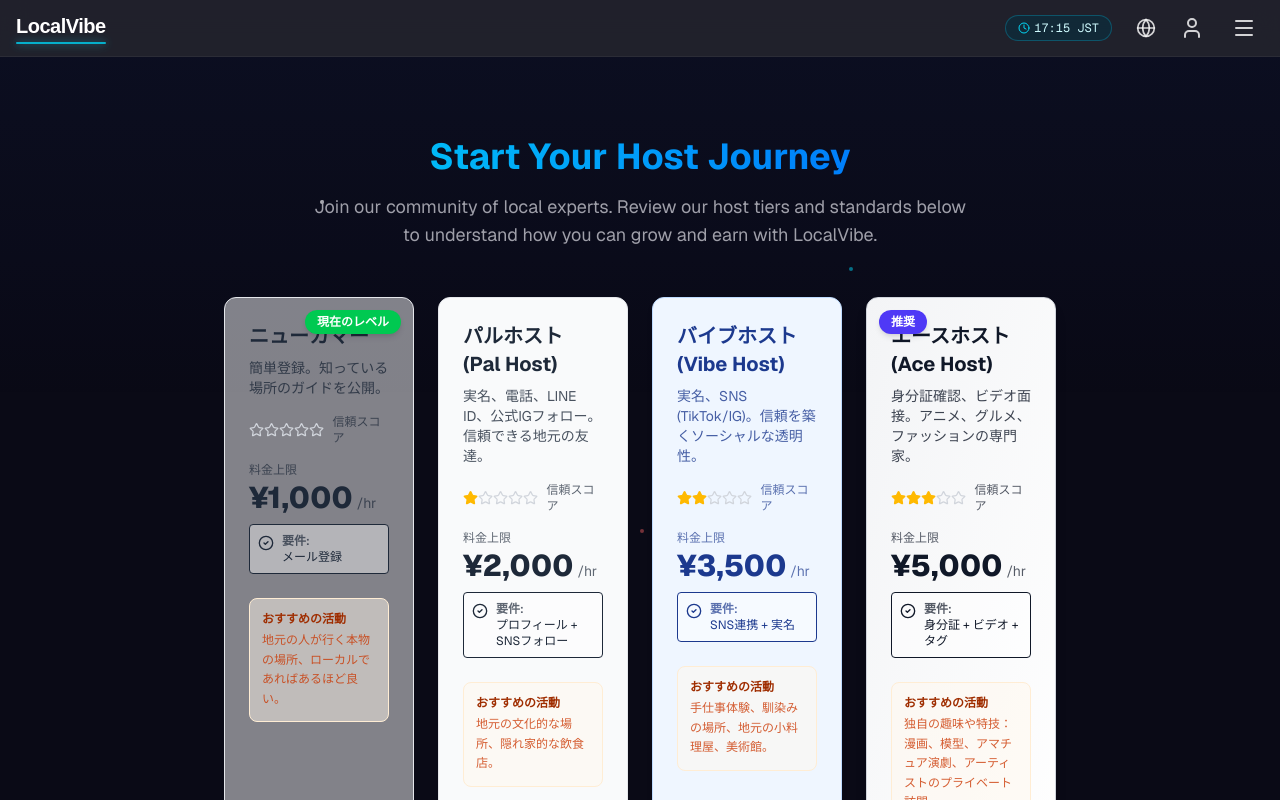
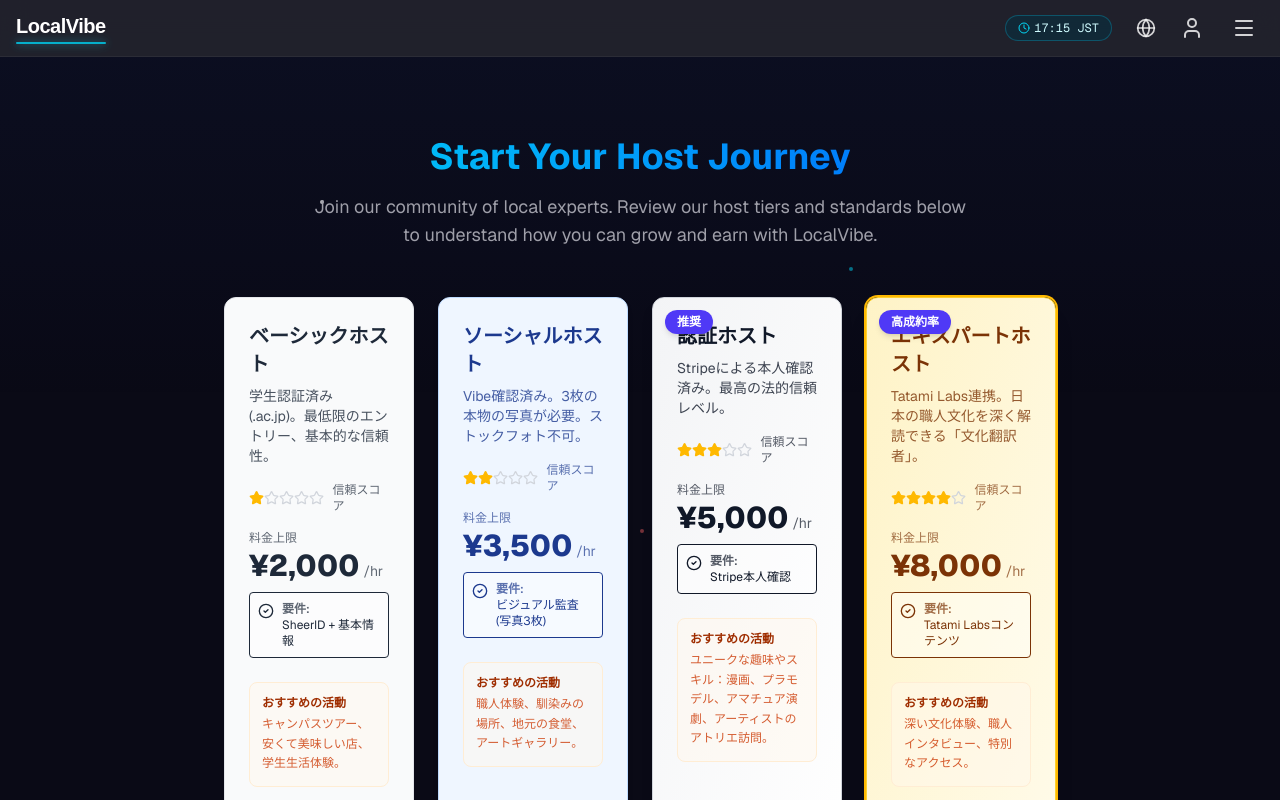
Before and after one commit to dennisjiadennis-blip/soonmet, a Next.js app: page /dashboard in a window 1280 px wide. Shown: the top 800 px of the page. Built offline with nearby package versions, Linux system fonts and the light colour scheme.

Commit message:
update: Tier System Overhaul (L1-L5, Pricing, L0 Removal)

```diff
--- a/src/components/HostCreditTierCards.tsx
+++ b/src/components/HostCreditTierCards.tsx
@@ -170,11 +170,11 @@
 
     // UI-specific mappings
     const uiConfig: Record<number, { stars: number }> = {
-      0: { stars: 0 },
       1: { stars: 1 },
       2: { stars: 2 },
       3: { stars: 3 },
-      4: { stars: 5 }
+      4: { stars: 4 },
+      5: { stars: 5 }
     };
 
     const ui = uiConfig[level];
@@ -187,13 +187,13 @@
       coreProcess: t(`tier.${level}.process`),
       recommendationStars: ui.stars,
       guideSuggestion: t(`tier.${level}.suggestion`),
-      // Logic for locking: Unlocked for all except Level 4 (Maestro) which is Invitation Only
-      isLocked: level === 4,
+      // Logic for locking: Unlocked for all except Level 5 (Legend) which is Invitation Only
+      isLocked: level === 5,
       isCompleted: profile.level > level
     };
   };
 
-  const tiers = [0, 1, 2, 3, 4].map(level => getTierProps(level));
+  const tiers = [1, 2, 3, 4, 5].map(level => getTierProps(level));
 
   return (
     <div className="space-y-6">
--- a/src/contexts/LanguageContext.tsx
+++ b/src/contexts/LanguageContext.tsx
@@ -95,61 +95,57 @@
     "dashboard.sales": " Sales",
     "dashboard.status.active": "Active",
 
-    // Tier 0
-    "tier.0.title": "Newcomer",
-    "tier.0.description": "Simply register. Publish guides for spots you know well.",
-    "tier.0.time": "0 min",
-    "tier.0.process": "Email Registration",
-    "tier.0.privilege.email": "Email Registered",
-    "tier.0.privilege.draft": "Publish Guides",
-    "tier.0.req.0": "Email",
-    "tier.0.suggestion": "Authentic local spots, the more local the better.",
-
     // Tier 1
-    "tier.1.title": "Pal Host",
-    "tier.1.description": "Real Name, Phone, Line ID, Follow IG. Verified local friend.",
+    "tier.1.title": "Basic Host",
+    "tier.1.description": "Verified Student (.ac.jp). Minimal entry, basic authenticity.",
     "tier.1.time": "Instant",
-    "tier.1.process": "Profile + SNS Follow",
+    "tier.1.process": "SheerID + Basic Info",
     "tier.1.privilege.verified": "Identity & Contact Verified",
-    "tier.1.req.0": "Real Name",
-    "tier.1.req.1": "Phone Number",
-    "tier.1.req.2": "Line ID",
-    "tier.1.req.3": "Follow Official IG",
-    "tier.1.suggestion": "Local cultural spots, hidden dining and drinking spots.",
+    "tier.1.req.0": "University Email",
+    "tier.1.req.1": "Nickname",
+    "tier.1.suggestion": "Campus tours, cheap eats, student life experiences.",
 
     // Tier 2
-    "tier.2.title": "Vibe Host",
-    "tier.2.description": "Real Name, SNS (TikTok/IG). Social transparency building trust.",
+    "tier.2.title": "Social Host",
+    "tier.2.description": "Vibe verified. 3 authentic photos required. No stock photos.",
     "tier.2.time": "10 mins (AI)",
-    "tier.2.process": "SNS Connect + Real Name",
+    "tier.2.process": "Visual Audit (3 Photos)",
     "tier.2.privilege.social": "Social Media Connected",
-    "tier.2.privilege.ai": "Real Name Verified",
-    "tier.2.req.0": "Real Name",
-    "tier.2.req.1": "SNS Vibe Check",
+    "tier.2.privilege.ai": "Vibe Check Passed",
+    "tier.2.req.0": "3 Authentic Photos",
+    "tier.2.req.1": "Public Instagram",
     "tier.2.suggestion": "Craftsmanship experiences, familiar places, local eateries, art galleries.",
 
     // Tier 3
-    "tier.3.title": "Ace Host",
-    "tier.3.description": "ID Verified, Video Interview. Specialized in Anime, Gourmet, Fashion.",
+    "tier.3.title": "Verified Host",
+    "tier.3.description": "Identity verified via Stripe. Highest legal trust level.",
     "tier.3.time": "1-2 days",
-    "tier.3.process": "ID + Video + Tagging",
-    "tier.3.privilege.id": "ID & Video Verified",
-    "tier.3.privilege.badge": "Ace Host Badge",
-    "tier.3.req.0": "ID Verification",
+    "tier.3.process": "Stripe Identity",
+    "tier.3.privilege.id": "Identity Verified",
+    "tier.3.privilege.badge": "Verified Badge",
+    "tier.3.req.0": "Real Name Consistency",
     "tier.3.suggestion": "Unique hobbies and skills: Manga, models, amateur theater, private artist visits.",
 
     // Tier 4
-    "tier.4.title": "Maestro Host",
-    "tier.4.description": "Invitation Only. Professionals, Celebrities, Artists. Custom pricing.",
-    "tier.4.time": "Invitation Only",
-    "tier.4.process": "Concierge Onboarding",
-    "tier.4.privilege.global": "Global Influence",
-    "tier.4.privilege.legend": "Maestro Badge",
-    "tier.4.privilege.uncapped": "Uncapped Pricing",
-    "tier.4.req.0": "Invitation Only",
-    "tier.4.req.1": "Concierge Service",
-    "tier.4.req.2": "Translation Support",
-    "tier.4.suggestion": "Master craftsman workshops, unique cultural figures, celebrities.",
+    "tier.4.title": "Expert Host",
+    "tier.4.description": "Tatami Labs linked. Cultural Translator capable of deep decoding.",
+    "tier.4.time": "Invitation",
+    "tier.4.process": "Tatami Labs Content",
+    "tier.4.privilege.global": "Cultural Translator",
+    "tier.4.privilege.legend": "Expert Badge",
+    "tier.4.privilege.uncapped": "High Rate",
+    "tier.4.req.0": "Tatami Labs Feature",
+    "tier.4.req.1": "Deep Cultural Knowledge",
+    "tier.4.suggestion": "Deep cultural immersion, artisan interviews, exclusive access.",
+
+    // Tier 5
+    "tier.5.title": "Legend",
+    "tier.5.description": "The ultimate local authority. Invitation Only.",
+    "tier.5.time": "Years",
+    "tier.5.process": "Legacy",
+    "tier.5.privilege.uncapped": "Uncapped Pricing",
+    "tier.5.req.0": "Legend Status",
+    "tier.5.suggestion": "Life-changing experiences.",
   },
   ja: {
     "nav.personal_center": "個人中心",
@@ -233,61 +229,57 @@
     "dashboard.sales": " 販売数",
     "dashboard.status.active": "公開中",
 
-    // Tier 0
-    "tier.0.title": "ニューカマー",
-    "tier.0.description": "簡単登録。知っている場所のガイドを公開。",
-    "tier.0.time": "0分",
-    "tier.0.process": "メール登録",
-    "tier.0.privilege.email": "メール登録済み",
-    "tier.0.privilege.draft": "ガイド公開可能",
-    "tier.0.req.0": "メール",
-    "tier.0.suggestion": "地元の人が行く本物の場所、ローカルであればあるほど良い。",
-
     // Tier 1
-    "tier.1.title": "パルホスト (Pal Host)",
-    "tier.1.description": "実名、電話、LINE ID、公式IGフォロー。信頼できる地元の友達。",
+    "tier.1.title": "ベーシックホスト",
+    "tier.1.description": "学生認証済み (.ac.jp)。最低限のエントリー、基本的な信頼性。",
     "tier.1.time": "即時",
-    "tier.1.process": "プロフィール + SNSフォロー",
+    "tier.1.process": "SheerID + 基本情報",
     "tier.1.privilege.verified": "身元・連絡先確認済み",
-    "tier.1.req.0": "実名",
-    "tier.1.req.1": "電話番号",
-    "tier.1.req.2": "LINE ID",
-    "tier.1.req.3": "公式IGフォロー",
-    "tier.1.suggestion": "地元の文化的な場所、隠れ家的な飲食店。",
+    "tier.1.req.0": "大学メールアドレス",
+    "tier.1.req.1": "ニックネーム",
+    "tier.1.suggestion": "キャンパスツアー、安くて美味しい店、学生生活体験。",
 
     // Tier 2
-    "tier.2.title": "バイブホスト (Vibe Host)",
-    "tier.2.description": "実名、SNS (TikTok/IG)。信頼を築くソーシャルな透明性。",
+    "tier.2.title": "ソーシャルホスト",
+    "tier.2.description": "Vibe確認済み。3枚の本物の写真が必要。ストックフォト不可。",
     "tier.2.time": "10分 (AI)",
-    "tier.2.process": "SNS連携 + 実名",
+    "tier.2.process": "ビジュアル監査 (写真3枚)",
     "tier.2.privilege.social": "SNS連携済み",
-    "tier.2.privilege.ai": "実名認証済み",
-    "tier.2.req.0": "実名",
-    "tier.2.req.1": "SNS雰囲気チェック",
-    "tier.2.suggestion": "手仕事体験、馴染みの場所、地元の小料理屋、美術館。",
+    "tier.2.privilege.ai": "Vibeチェック合格",
+    "tier.2.req.0": "本物の写真3枚",
+    "tier.2.req.1": "公開Instagram",
+    "tier.2.suggestion": "職人体験、馴染みの場所、地元の食堂、アートギャラリー。",
 
     // Tier 3
-    "tier.3.title": "エースホスト (Ace Host)",
-    "tier.3.description": "身分証確認、ビデオ面接。アニメ、グルメ、ファッションの専門家。",
+    "tier.3.title": "認証ホスト",
+    "tier.3.description": "Stripeによる本人確認済み。最高の法的信頼レベル。",
     "tier.3.time": "1-2日",
-    "tier.3.process": "身分証 + ビデオ + タグ",
-    "tier.3.privilege.id": "身分証 & ビデオ認証",
-    "tier.3.privilege.badge": "エースホストバッジ",
-    "tier.3.req.0": "身分証確認",
-    "tier.3.suggestion": "独自の趣味や特技：漫画、模型、アマチュア演劇、アーティストのプライベート訪問。",
+    "tier.3.process": "Stripe本人確認",
+    "tier.3.privilege.id": "本人確認済み",
+    "tier.3.privilege.badge": "認証バッジ",
+    "tier.3.req.0": "実名の一致",
+    "tier.3.suggestion": "ユニークな趣味やスキル：漫画、プラモデル、アマチュア演劇、アーティストのアトリエ訪問。",
 
     // Tier 4
-    "tier.4.title": "マエストロ (Maestro)",
-    "tier.4.description": "完全招待制。著名人、アーティスト、職人のための特別ランク。カスタム価格。",
-    "tier.4.time": "招待のみ",
-    "tier.4.process": "コンシェルジュ対応",
-    "tier.4.privilege.global": "グローバルな影響力",
-    "tier.4.privilege.legend": "マエストロバッジ",
-    "tier.4.privilege.uncapped": "価格上限なし",
-    "tier.4.req.0": "完全招待制",
-    "tier.4.req.1": "コンシェルジュサービス",
-    "tier.4.req.2": "翻訳サポート",
-    "tier.4.suggestion": "職人の工房、独特な文化人、スター、有名人。",
+    "tier.4.title": "エキスパートホスト",
+    "tier.4.description": "Tatami Labs連携。日本の職人文化を深く解読できる「文化翻訳者」。",
+    "tier.4.time": "招待制",
+    "tier.4.process": "Tatami Labsコンテンツ",
+    "tier.4.privilege.global": "文化翻訳者",
+    "tier.4.privilege.legend": "エキスパートバッジ",
+    "tier.4.privilege.uncapped": "高単価設定",
+    "tier.4.req.0": "Tatami Labs特集",
+    "tier.4.req.1": "深い文化知識",
+    "tier.4.suggestion": "深い文化体験、職人インタビュー、特別なアクセス。",
+
+    // Tier 5
+    "tier.5.title": "レジェンド",
+    "tier.5.description": "究極のローカル権威。完全招待制。",
+    "tier.5.time": "数年",
+    "tier.5.process": "レガシー",
+    "tier.5.privilege.uncapped": "価格無制限",
+    "tier.5.req.0": "レジェンドステータス",
+    "tier.5.suggestion": "人生を変えるような体験。",
   }
 };
 
--- a/src/lib/credit-types.ts
+++ b/src/lib/credit-types.ts
@@ -44,19 +44,6 @@
 }
 
 export const TIER_CONFIG: Record<number, TierConfig> = {
-  0: {
-    maxPrice: 1000,
-    label: "Level 0",
-    title: "Newcomer",
-    description: "Simply register to publish guides. Share local spots you know well.",
-    avgWeeklyIncome: 0,
-    weeklyRevenue: "¥0",
-    upgradeTime: "0 min",
-    coreProcess: "Email Registration",
-    requirements: ["Email"],
-    commissionRate: 0.20,
-    guideSuggestion: "Authentic local spots, the more local the better."
-  },
   1: {
     maxPrice: 2000,
     label: "L1",
```
